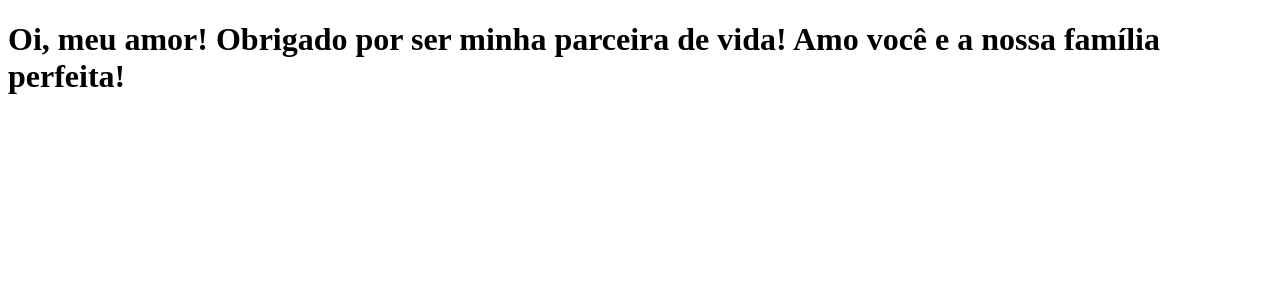
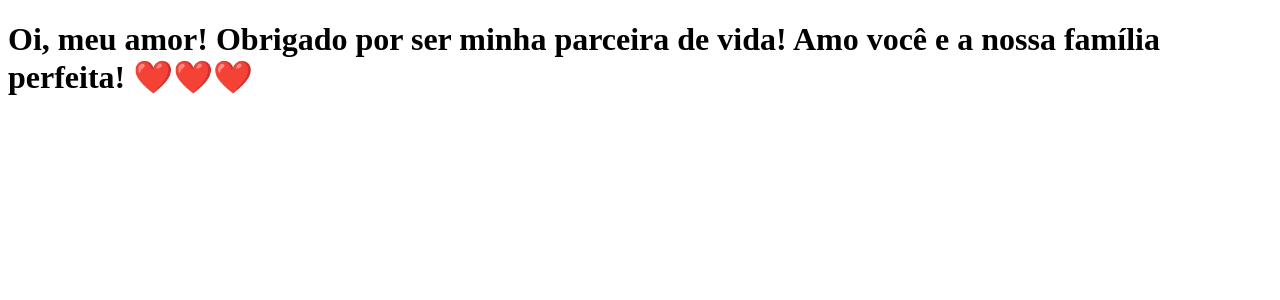
Before and after one commit to dougvil/clone-tabnews, a Next.js app: page / in a window 1280 px wide. Shown: the top 300 px of the page. Built offline with nearby package versions, Linux system fonts and the light colour scheme.

Commit message:
Add emojis

```diff
--- a/pages/index.js
+++ b/pages/index.js
@@ -2,7 +2,7 @@ function Home() {
   return (
     <h1>
       Oi, meu amor! Obrigado por ser minha parceira de vida! Amo você e a nossa
-      família perfeita!
+      família perfeita! ❤️❤️❤️
     </h1>
   );
 }
```
